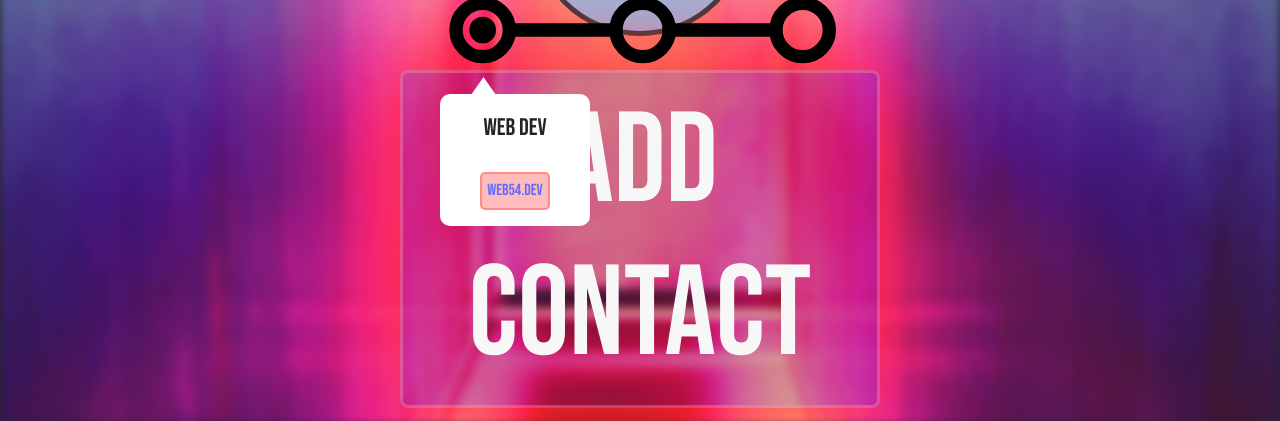
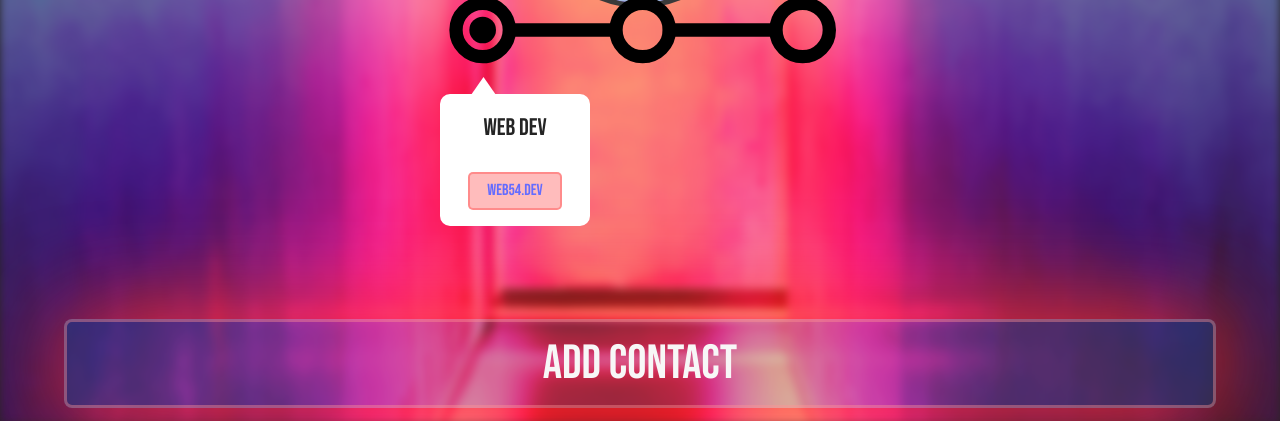
Before and after one commit to Atlessc/web54-network-ready, a React (Vite) app: page / in a window 1280 px wide. Shown: the part 376-797 px from the top of the page. Built offline with nearby package versions, Linux system fonts and the light colour scheme; no server answers; grey boxes are pictures that could not be loaded.

Commit message:
final push now

```diff
--- a/src/App.css
+++ b/src/App.css
@@ -67,14 +67,13 @@
 }
 
 .App-container button {
-  font-size: 4rem;
+  font-size: 3rem;
   width: 90%;
   padding: 0.8rem;
   background-color: #00b7ff24;
   color: #f7f7f7;
   border: 0.2rem solid #ff939368;
   box-shadow: 0 0 100px #ff3131;
-  overflow: hidden;
 }
 
 .pfpimg {
@@ -187,7 +186,7 @@ circle.Active {
 .box a {
   border: 2px solid rgba(255, 7, 7, 0.265);
   border-radius: 5px;
-  padding: 5px;
+  padding: 5px 1.1rem;
   background-color: rgba(255, 7, 7, 0.265);
   font-size: 1rem;
 }
@@ -197,7 +196,7 @@ circle.Active {
   flex-direction: column;
 }
 
-@media screen and (min-width: 500px) {
+/* @media screen and (min-width: 500px) {
   .Name h1 {
     color: #f73030;
     font-size: 6rem;
@@ -225,4 +224,4 @@ circle.Active {
     bottom: 2%;
     left: 0;
   }
-}
+} */
```
